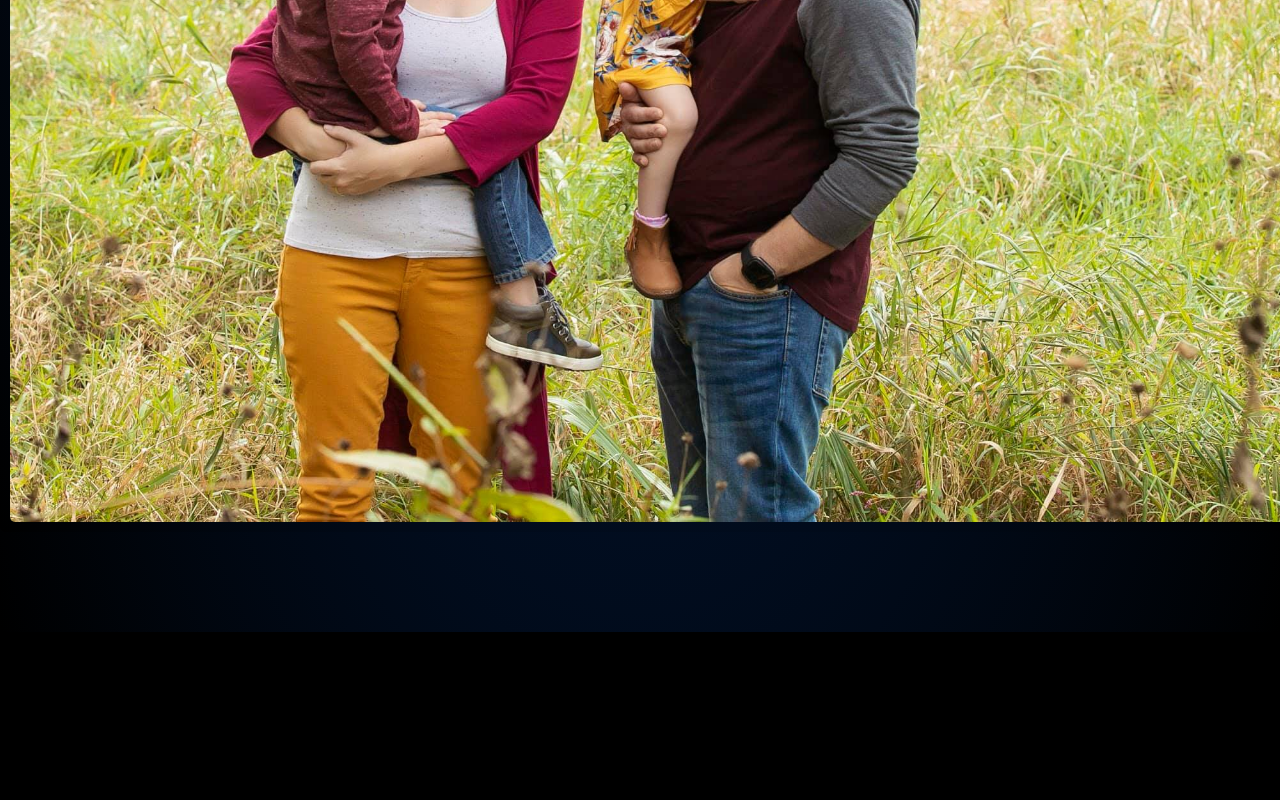
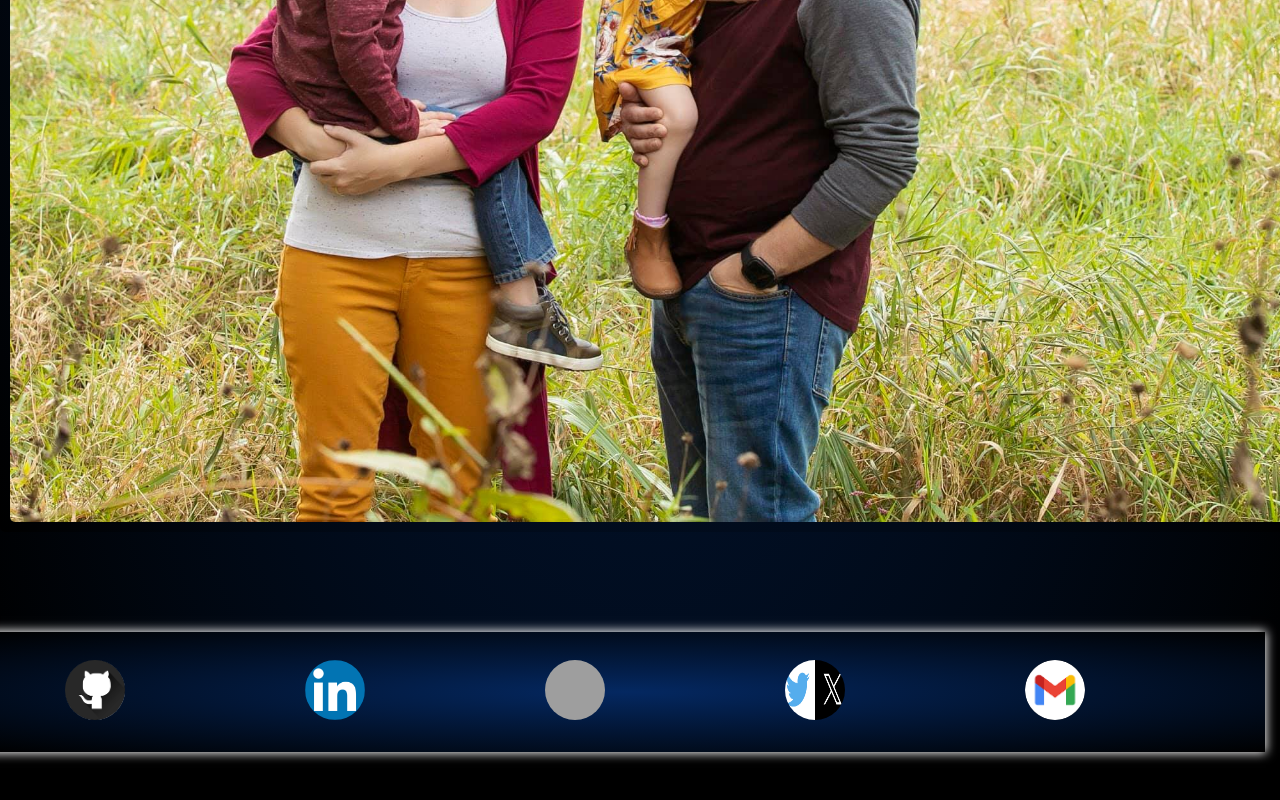
Before and after one commit to AndrewJMForbes/React-Portfolio, a React (Create React App) app in the folder portfolio/: page / in a window 1280 px wide. Shown: the part 4216-5016 px from the top of the page. Before the commit the page ends 4848 px from the top, so only its background shows below. Built offline with nearby package versions, Linux system fonts and the light colour scheme; grey boxes are pictures that could not be loaded; a web font is replaced by a local one.

Commit message:
deployment 1

```diff
--- a/portfolio/src/App.js
+++ b/portfolio/src/App.js
@@ -1,5 +1,6 @@
 import "./App.css";
 import Header from "./components/Header";
+import Footer from "./components/Footer";
 import { BrowserRouter as Router, Route, Routes, Link } from "react-router-dom";
 import Reference from "./pages/Reference";
 import Projects from "./pages/Projects";
@@ -43,7 +44,7 @@ function App() {
     </Router>
 
     </div>
-
+    <Footer />
     </div>
   );
 }
```
Also changed, not shown: package.json (added, +47 -0 lines), 2 other files (tests, documents, lock files or other folders).
